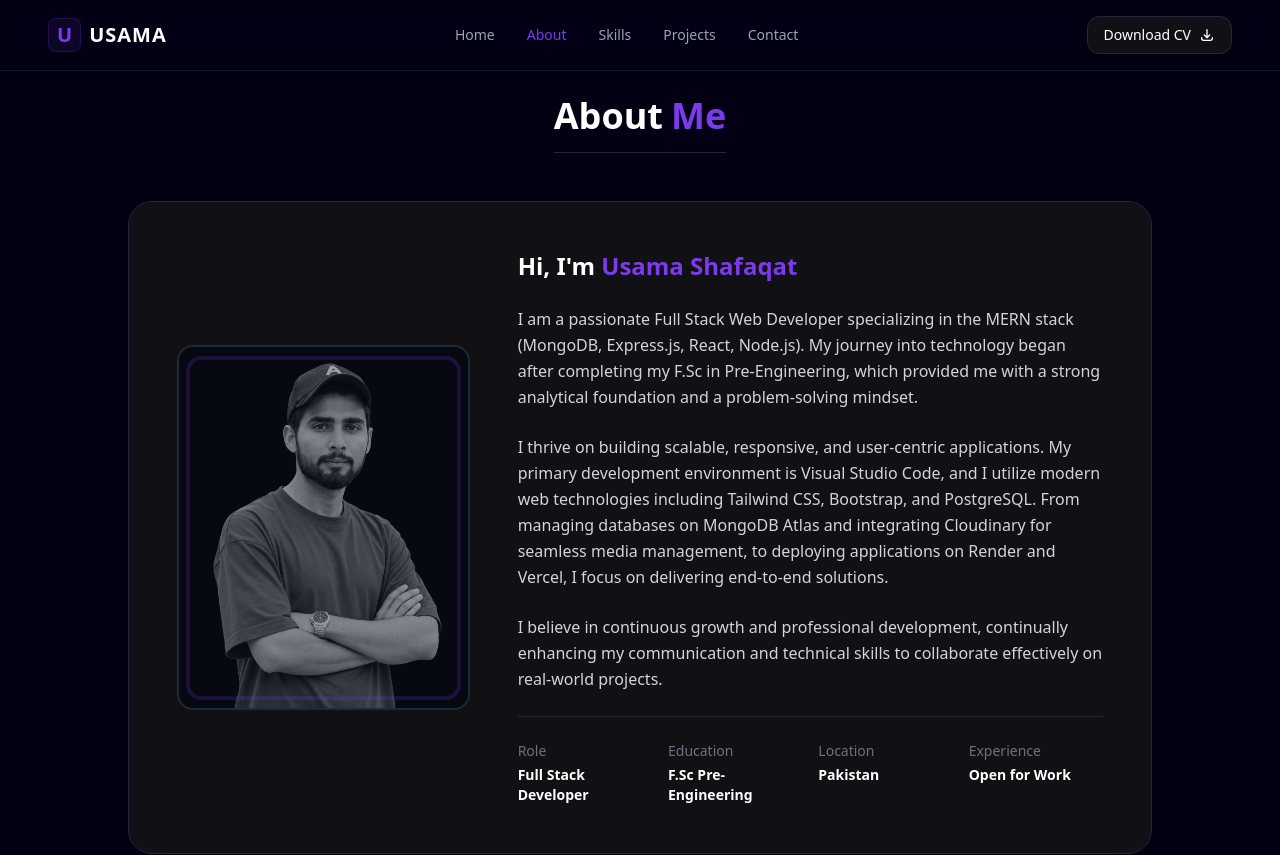
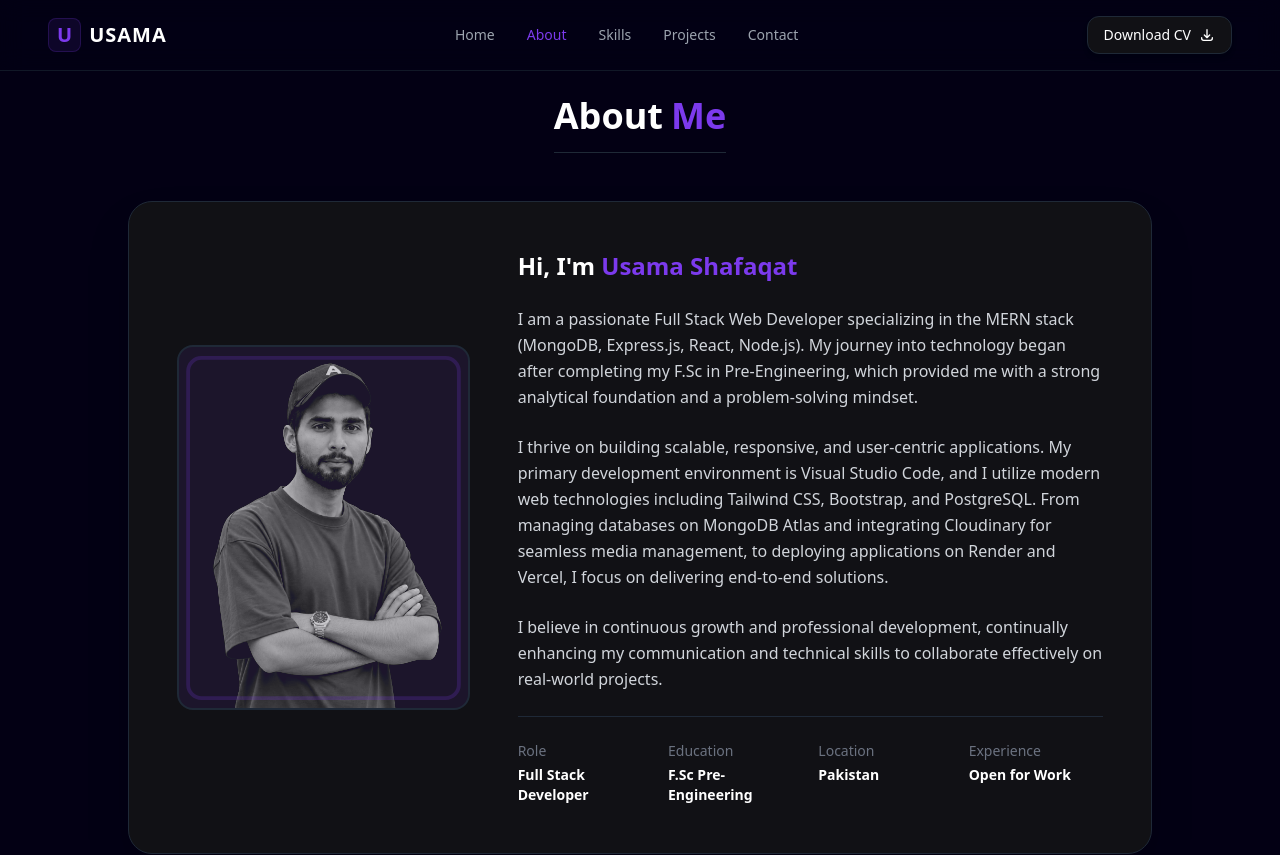
Before and after one commit to UsamaShafaqat-Dev/mern-portfolio, a React (Vite) app in the folder frontend/: page /about in a window 1280 px wide. Shown: the top 855 px of the page. Built offline with nearby package versions, Linux system fonts and the light colour scheme.

Commit message:
Fixed image background styling to blend with UI theme

```diff
--- a/frontend/src/components/AboutMe.jsx
+++ b/frontend/src/components/AboutMe.jsx
@@ -4,26 +4,23 @@ const AboutMe = () => {
   return (
     <section className="px-8 py-16 w-full max-w-7xl mx-auto">
       <div className="bg-cardBg border border-gray-800 rounded-[2rem] p-10 flex flex-col lg:flex-row items-center gap-10 lg:gap-14 shadow-2xl relative overflow-hidden group">
-        {/* Glow Effect (Behind picture) */}
         <div className="absolute top-0 left-0 w-full h-full bg-primary/5 rounded-[2rem] -z-10 group-hover:scale-105 transition-transform duration-700"></div>
 
-        {/* 👇 New Column: Profile Picture */}
+        {/* Profile Picture */}
         <div className="lg:w-1/4 w-full flex justify-center">
-          <div className="w-48 h-48 md:w-56 md:h-56 lg:w-full lg:h-auto lg:aspect-square bg-background border border-gray-800 rounded-[2rem] p-3 shadow-inner group overflow-hidden">
-            {/* Note: Make sure 'usama_pic.jpg' exists in your /public folder */}
+          <div className="w-48 h-48 md:w-56 md:h-56 lg:w-full lg:h-auto lg:aspect-square bg-primary/10 border border-gray-800 rounded-[2rem] p-3 shadow-inner group overflow-hidden">
             <img
               src="/image.png"
               alt="Usama Shafaqat"
-              className="w-full h-full object-cover object-top rounded-[1.5rem] opacity-80 group-hover:opacity-100 transition-opacity duration-500 grayscale group-hover:grayscale-0"
+              className="w-full h-full object-cover object-top rounded-[1.5rem] opacity-80 group-hover:opacity-100 transition-opacity duration-500 grayscale group-hover:grayscale-0 mix-blend-lighten"
             />
           </div>
         </div>
 
-        {/* Column: About Text (Adjusted width) */}
+        {/* Column: About Text */}
         <div className="lg:w-2/4 w-full">
           <div className="flex items-center gap-3 mb-5">
             <div className="text-primary bg-primary/10 p-2.5 rounded-xl">
-              {/* Custom SVG Icon from UI */}
               <svg
                 className="w-6 h-6"
                 fill="none"
@@ -50,7 +47,7 @@ const AboutMe = () => {
           </p>
         </div>
 
-        {/* Right Side: Stats Grid (Updated Styling) */}
+        {/* Right Side: Stats Grid */}
         <div className="lg:w-1/4 w-full grid grid-cols-2 md:grid-cols-4 lg:grid-cols-1 gap-5 bg-background border border-gray-800 p-6 rounded-[1.5rem] shadow-inner mt-8 lg:mt-0">
           <div className="flex flex-col items-center justify-center text-center border border-gray-800 bg-cardBg p-5 rounded-2xl shadow-md transition-colors hover:border-primary/50">
             <h3 className="text-3xl font-bold text-primary mb-1.5">5+</h3>
@@ -58,21 +55,18 @@ const AboutMe = () => {
               Projects Completed
             </p>
           </div>
-
           <div className="flex flex-col items-center justify-center text-center border border-gray-800 bg-cardBg p-5 rounded-2xl shadow-md transition-colors hover:border-primary/50">
             <h3 className="text-3xl font-bold text-primary mb-1.5">5+</h3>
             <p className="text-gray-400 text-xs uppercase tracking-wider font-semibold">
               Happy Clients
             </p>
           </div>
-
           <div className="flex flex-col items-center justify-center text-center border border-gray-800 bg-cardBg p-5 rounded-2xl shadow-md transition-colors hover:border-primary/50">
             <h3 className="text-3xl font-bold text-primary mb-1.5">1+</h3>
             <p className="text-gray-400 text-xs uppercase tracking-wider font-semibold">
               Years Experience
             </p>
           </div>
-
           <div className="flex flex-col items-center justify-center text-center border border-gray-800 bg-cardBg p-5 rounded-2xl shadow-md transition-colors hover:border-primary/50">
             <h3 className="text-3xl font-bold text-primary mb-1.5">100%</h3>
             <p className="text-gray-400 text-xs uppercase tracking-wider font-semibold">
--- a/frontend/src/pages/About.jsx
+++ b/frontend/src/pages/About.jsx
@@ -1,4 +1,4 @@
-import React from 'react';
+import React from "react";
 
 const About = () => {
   return (
@@ -9,14 +9,13 @@ const About = () => {
         </h2>
 
         <div className="flex flex-col md:flex-row gap-12 items-center bg-cardBg border border-gray-800 p-8 md:p-12 rounded-3xl shadow-2xl">
-
-          {/* 👇 Image Yahan Update Ki Hai */}
+          {/* Image */}
           <div className="w-full md:w-1/3">
-             <div className="w-full aspect-[4/5] bg-gray-900 rounded-2xl border-2 border-gray-800 flex items-center justify-center overflow-hidden relative group">
+            <div className="w-full aspect-[4/5] bg-primary/10 rounded-2xl border-2 border-gray-800 flex items-center justify-center overflow-hidden relative group">
               <img
                 src="/image.png"
                 alt="Usama Shafaqat"
-                  className="w-full h-full object-cover opacity-60 group-hover:opacity-100 transition-opacity duration-500 grayscale group-hover:grayscale-0"
+                className="w-full h-full object-cover opacity-80 group-hover:opacity-100 transition-opacity duration-500 grayscale group-hover:grayscale-0 mix-blend-lighten"
               />
               <div className="absolute inset-0 border-4 border-primary/20 rounded-2xl scale-95 group-hover:scale-100 transition-transform duration-500"></div>
             </div>
@@ -28,24 +27,40 @@ const About = () => {
               Hi, I'm <span className="text-primary">Usama Shafaqat</span>
             </h3>
             <p>
-              I am a passionate Full Stack Web Developer specializing in the MERN stack (MongoDB, Express.js, React, Node.js). My journey into technology began after completing my F.Sc in Pre-Engineering, which provided me with a strong analytical foundation and a problem-solving mindset.
+              I am a passionate Full Stack Web Developer specializing in the
+              MERN stack (MongoDB, Express.js, React, Node.js). My journey into
+              technology began after completing my F.Sc in Pre-Engineering,
+              which provided me with a strong analytical foundation and a
+              problem-solving mindset.
             </p>
             <p>
-              I thrive on building scalable, responsive, and user-centric applications. My primary development environment is Visual Studio Code, and I utilize modern web technologies including Tailwind CSS, Bootstrap, and PostgreSQL. From managing databases on MongoDB Atlas and integrating Cloudinary for seamless media management, to deploying applications on Render and Vercel, I focus on delivering end-to-end solutions.
+              I thrive on building scalable, responsive, and user-centric
+              applications. My primary development environment is Visual Studio
+              Code, and I utilize modern web technologies including Tailwind
+              CSS, Bootstrap, and PostgreSQL. From managing databases on MongoDB
+              Atlas and integrating Cloudinary for seamless media management, to
+              deploying applications on Render and Vercel, I focus on delivering
+              end-to-end solutions.
             </p>
             <p>
-              I believe in continuous growth and professional development, continually enhancing my communication and technical skills to collaborate effectively on real-world projects.
+              I believe in continuous growth and professional development,
+              continually enhancing my communication and technical skills to
+              collaborate effectively on real-world projects.
             </p>
 
             {/* Personal Details Grid */}
             <div className="pt-6 border-t border-gray-800 grid grid-cols-2 sm:grid-cols-4 gap-4 mt-6">
               <div>
                 <p className="text-sm text-gray-500 mb-1">Role</p>
-                 <p className="text-white font-semibold text-sm">Full Stack Developer</p>
+                <p className="text-white font-semibold text-sm">
+                  Full Stack Developer
+                </p>
               </div>
               <div>
                 <p className="text-sm text-gray-500 mb-1">Education</p>
-                 <p className="text-white font-semibold text-sm">F.Sc Pre-Engineering</p>
+                <p className="text-white font-semibold text-sm">
+                  F.Sc Pre-Engineering
+                </p>
               </div>
               <div>
                 <p className="text-sm text-gray-500 mb-1">Location</p>
@@ -53,10 +68,11 @@ const About = () => {
               </div>
               <div>
                 <p className="text-sm text-gray-500 mb-1">Experience</p>
-                 <p className="text-white font-semibold text-sm">Open for Work</p>
+                <p className="text-white font-semibold text-sm">
+                  Open for Work
+                </p>
               </div>
             </div>
-
           </div>
         </div>
       </div>
```
Also changed, not shown: frontend/src/components/Hero.jsx (+4 -11 lines). Lines whose indentation alone changed are shown as unchanged.
